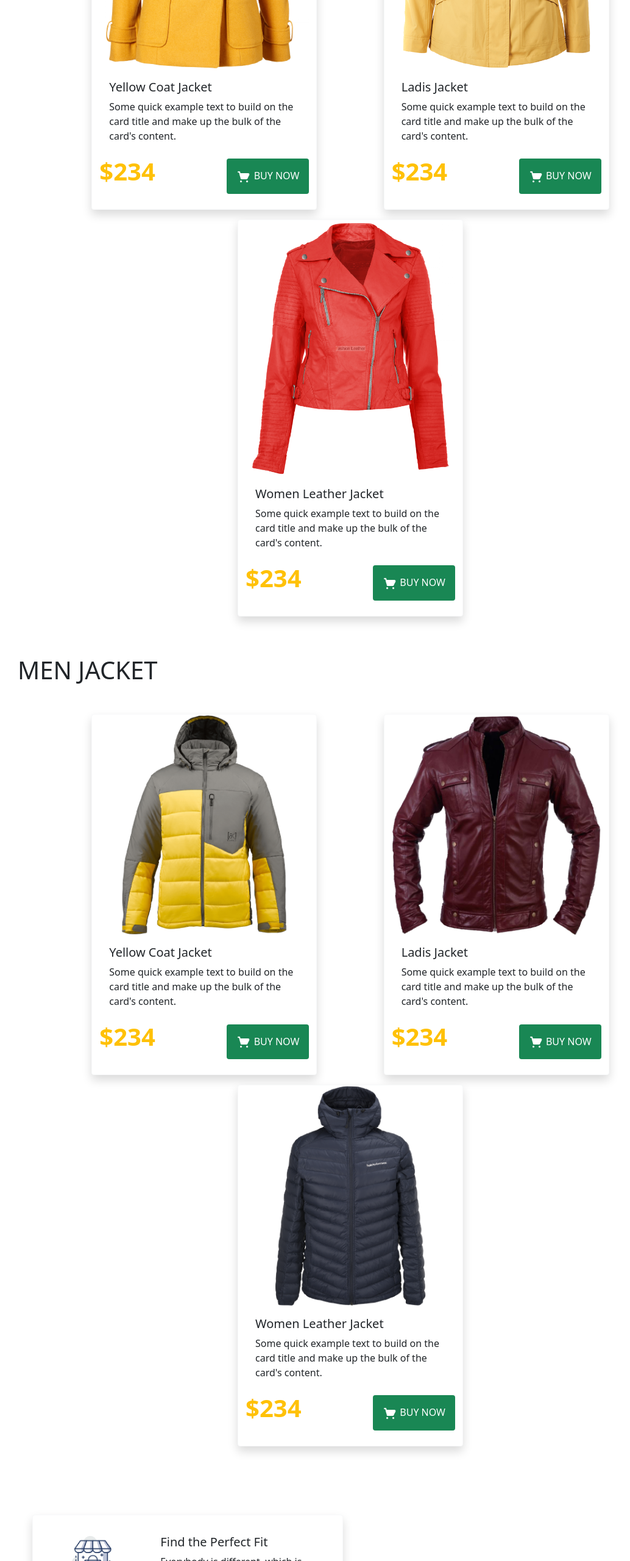
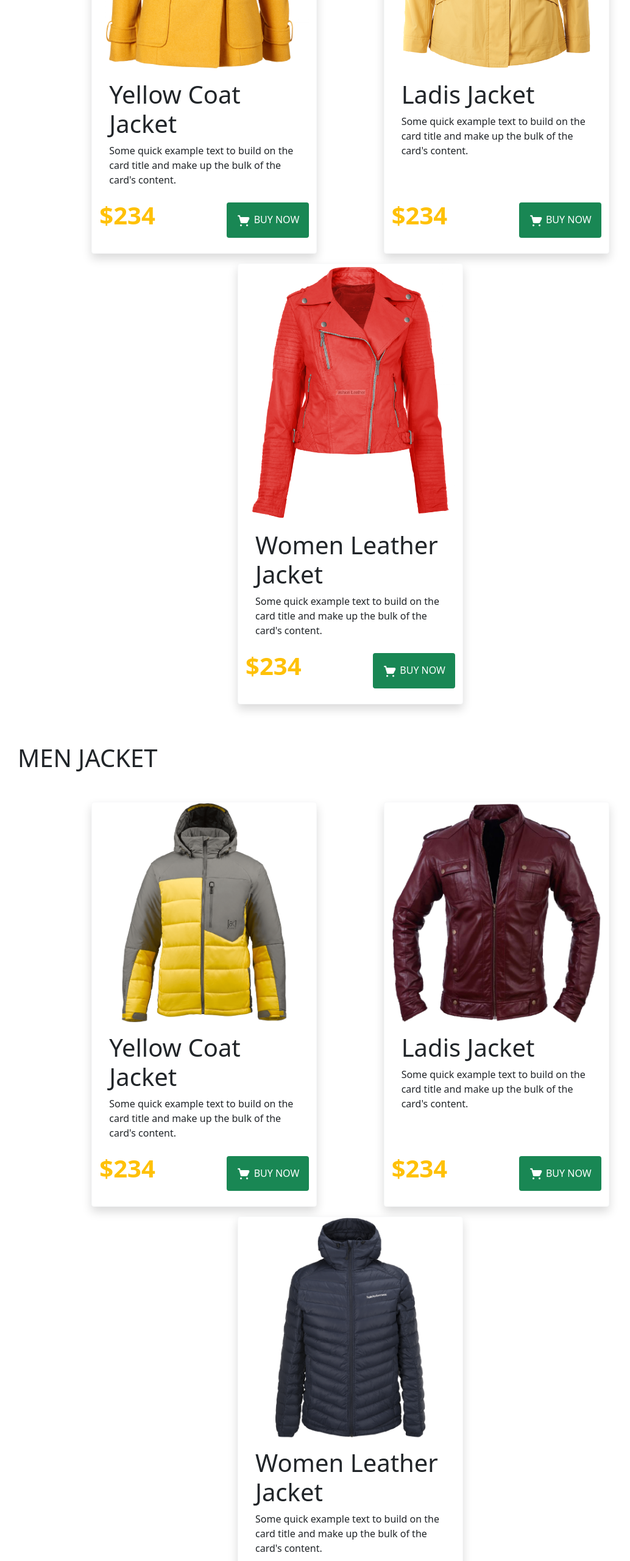
Before and after one commit to tanvir005/Penguin-Feshion, a plain HTML site: page index.html in a window 1280 px wide. Shown: the part 1100-3660 px from the top of the page at 61% size, without its empty margins (53-1087 px from the left). Drawn offline with Linux system fonts and the light colour scheme.

Commit message:
Edit Commit

```diff
--- a/index.html
+++ b/index.html
@@ -44,7 +44,7 @@
                 </nav>
                 <div class="row pt-5 align-items-center">
                     <div class="col-lg-6 col-md-12">
-                        <div class="font-weight-bold fs-1" style="color:#FABE4C;">
+                        <div class="c fs-1" style="color:#FABE4C;">
                             <h1>BE THE PENGUINS <br><span style="color:#030303;">OF WINTER</span> </h1>
                         </div>
                         <p>Lorem ipsum dolor, sit amet consectetur adipisicing elit. Voluptates inventore, eos earum
@@ -66,7 +66,7 @@
                 <div class="card mb-3 pb-3 col-lg-3 col-md-12 shadow border-light" style="width: 370px;">
                     <img src="images/jacket-1.png" class="card-img-top" alt="...">
                     <div class="card-body">
-                        <h5 class="card-title">Yellow Coat Jacket</h5>
+                        <h5 class="card-title font-weight-bold fs-1">Yellow Coat Jacket</h5>
                         <p class="card-text">Some quick example text to build on the card title and make up the bulk of
                             the
                             card's
@@ -81,7 +81,7 @@
                 <div class="card mb-3 pb-3 col-lg-3 col-md-12 shadow border-light" style="width: 370px;">
                     <img src="images/jacket-2.png" class="card-img-top" alt="...">
                     <div class="card-body">
-                        <h5 class="card-title">Ladis Jacket</h5>
+                        <h5 class="card-title fs-1 font-weight-bold">Ladis Jacket</h5>
                         <p class="card-text">Some quick example text to build on the card title and make up the bulk of
                             the
                             card's
@@ -96,7 +96,7 @@
                 <div class="card mb-3 pb-3 col-lg-3 col-md-12 shadow border-light" style="width: 370px;">
                     <img src="images/jacket-3.png" class="card-img-top" alt="...">
                     <div class="card-body">
-                        <h5 class="card-title">Women Leather Jacket</h5>
+                        <h5 class="card-title fs-1 font-weight-bold">Women Leather Jacket</h5>
                         <p class="card-text">Some quick example text to build on the card title and make up the bulk of
                             the
                             card's
@@ -116,7 +116,7 @@
                 <div class="card mb-3 pb-3 col-lg-3 col-md-12 shadow border-light" style="width: 370px;">
                     <img src="images/jacket-4.png" class="card-img-top" alt="...">
                     <div class="card-body">
-                        <h5 class="card-title">Yellow Coat Jacket</h5>
+                        <h5 class="card-title fs-1 font-weight-bold">Yellow Coat Jacket</h5>
                         <p class="card-text">Some quick example text to build on the card title and make up the bulk of
                             the
                             card's
@@ -131,7 +131,7 @@
                 <div class="card mb-3 pb-3 col-lg-3 col-md-12 shadow border-light" style="width: 370px;">
                     <img src="images/jacket-5.png" class="card-img-top" alt="...">
                     <div class="card-body">
-                        <h5 class="card-title">Ladis Jacket</h5>
+                        <h5 class="card-title fs-1 font-weight-bold">Ladis Jacket</h5>
                         <p class="card-text">Some quick example text to build on the card title and make up the bulk of
                             the
                             card's
@@ -146,7 +146,7 @@
                 <div class="card mb-3 pb-3 col-lg-3 col-md-12 shadow border-light" style="width: 370px;">
                     <img src="images/jacket-6.png" class="card-img-top" alt="...">
                     <div class="card-body">
-                        <h5 class="card-title">Women Leather Jacket</h5>
+                        <h5 class="card-title fs-1 font-weight-bold">Women Leather Jacket</h5>
                         <p class="card-text">Some quick example text to build on the card title and make up the bulk of
                             the
                             card's
@@ -171,7 +171,7 @@
                             </div>
                             <div class="col-md-8">
                                 <div class="card-body">
-                                    <h5 class="card-title">Find the Perfect Fit</h5>
+                                    <h5 class="card-title fs-1 font-weight-bold">Find the Perfect Fit</h5>
                                     <p class="card-text">Everybody is different, which is why we
                                         offer styles for every body.</p>
                                 </div>
@@ -185,7 +185,7 @@
                             </div>
                             <div class="col-md-8">
                                 <div class="card-body">
-                                    <h5 class="card-title">Free Exchanges</h5>
+                                    <h5 class="card-title fs-1 font-weight-bold">Free Exchanges</h5>
                                     <p class="card-text">One of the many reasons you can shop
                                         with peace of mind.</p>
                                 </div>
@@ -199,7 +199,7 @@
                             </div>
                             <div class="col-md-8">
                                 <div class="card-body">
-                                    <h5 class="card-title">Contact Our Seller</h5>
+                                    <h5 class="card-title fs-1 font-weight-bold">Contact Our Seller</h5>
                                     <p class="card-text">They are here to help you. That's quite
                                         literally what we pay them for.</p>
                                 </div>
```
